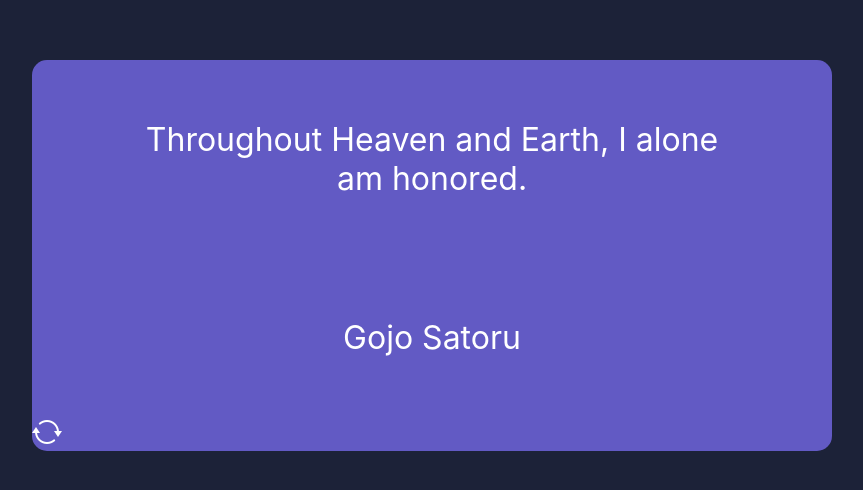
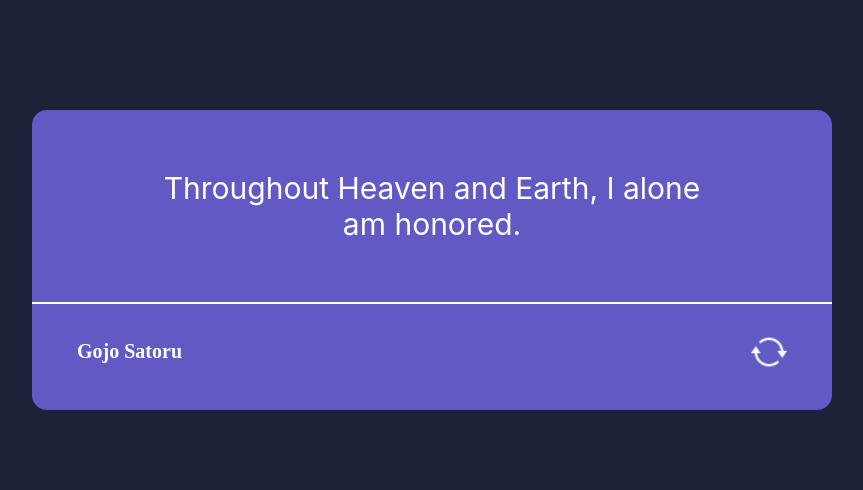
Before and after one commit to JosueSalazaku/random-Quote-Generator, a React (Create React App) app: page / in a window 1280 px wide. Shown: the part 190-680 px from the top of the page, without its empty margins (208-1071 px from the left). Built offline with nearby package versions, Linux system fonts and the light colour scheme.

Commit message:
Random Quote Generator

```diff
--- a/src/Components/RandomQuote/RandomQuotes.css
+++ b/src/Components/RandomQuote/RandomQuotes.css
@@ -3,22 +3,52 @@
     flex-direction: column;
     align-items: center;
     margin: auto;
-    margin-top: 250px;
+    margin-top: 300px;
     background: #625ac4;
     width: 800px;
+    height: 300px;
     border-radius: 15px;
 }
 
 .quote {
     padding: 60px 110px;
     color: white;
-    font-size: 32px;
+    font-size: 30px;
     text-align: center;
 }
 
+
+.line {
+    width: 800px;
+    height: 1.5px;
+    background: white;
+
+}
+
+.bottom {
+    display: flex;
+    flex-direction: row;
+    justify-content: space-between;
+    align-items: center;
+    margin: 30px 0px;
+}
+
 .author {
-    padding: 60px 110px;
     color: white;
-    font-size: 32px;
-    text-align: center;
+    font-family: Poppins;
+    font-size: 20px;
+    font-weight: 600;
+    padding-left: 45px;
 }
+
+.icons {
+    display: flex;
+    gap: 40px;
+    padding-right: 45px;
+}
+
+
+.icons img {
+    cursor: pointer;
+    height: 36px;
+}
```
